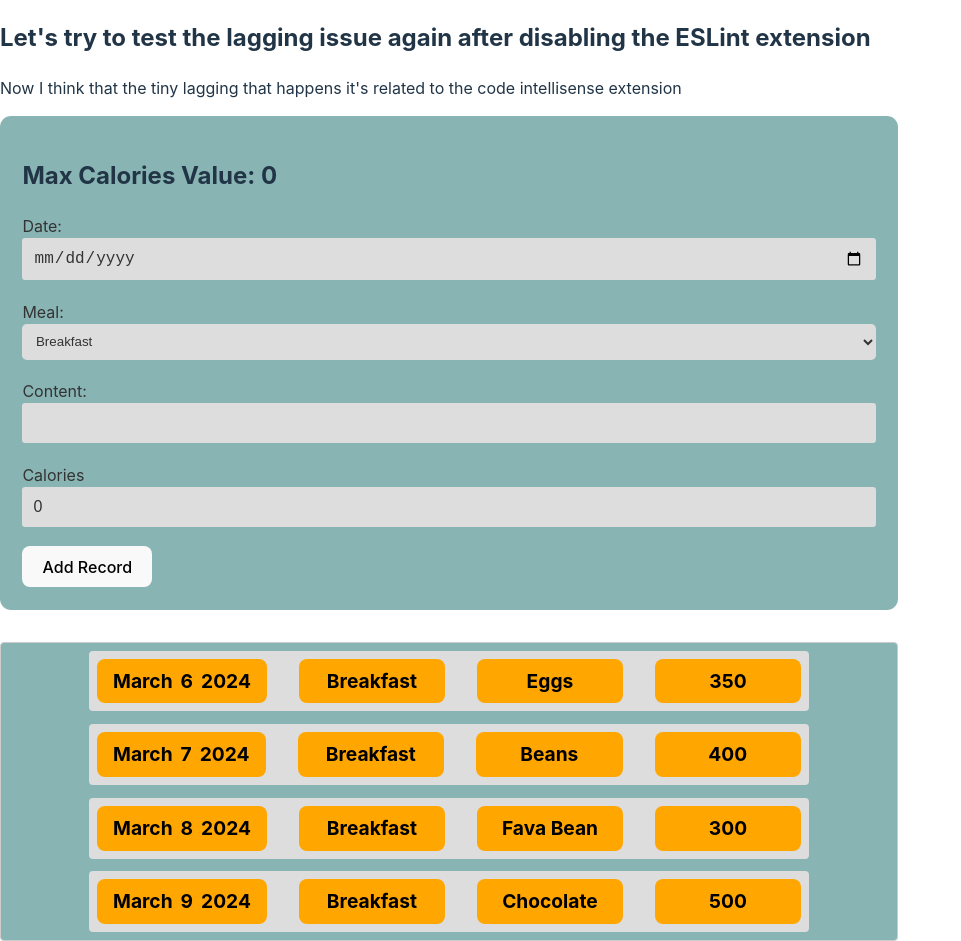
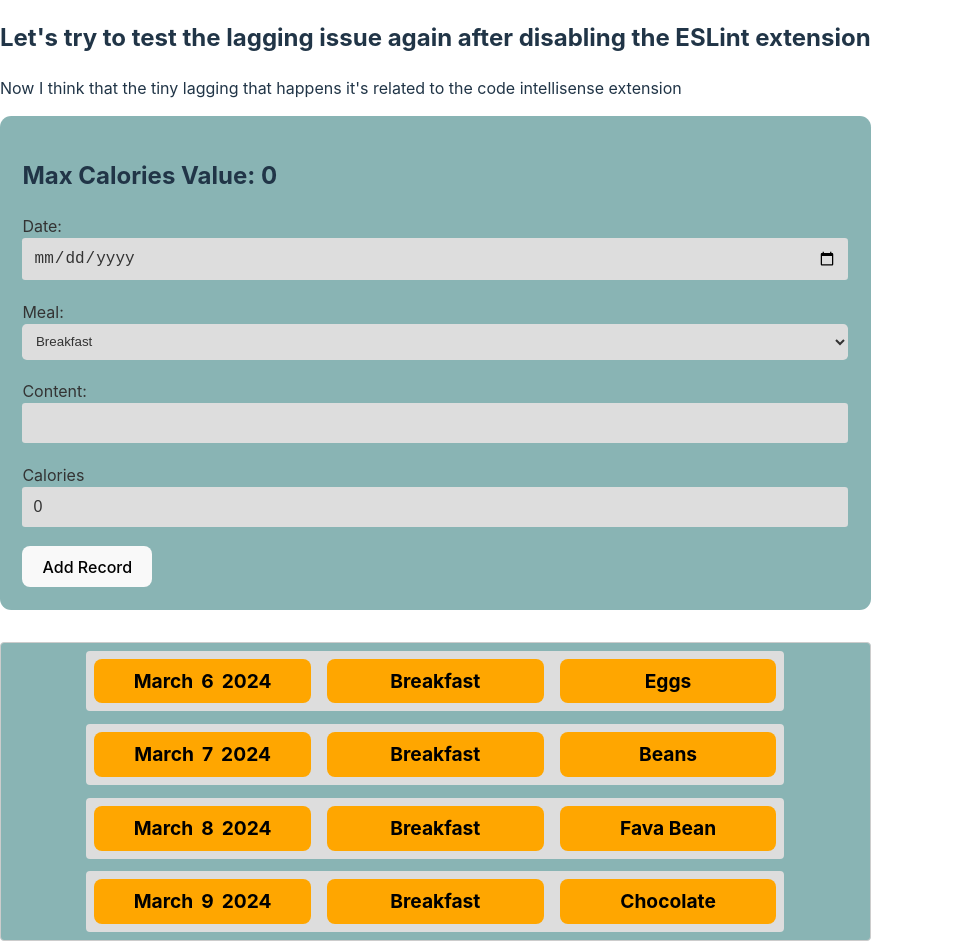
Before and after one commit to mostafafinal/Front-End-Tutorial, a React (Vite) app in the folder react/calorie-tracker/: page / in a window 1280 px wide. Shown: the whole page, without its empty margins (0-961 px from the left). Built offline with nearby package versions, Linux system fonts and the light colour scheme.

Commit message:
React learning tasks

```diff
--- a/react/calorie-tracker/src/App.jsx
+++ b/react/calorie-tracker/src/App.jsx
@@ -1,11 +1,37 @@
-import {
-  RecordListItems,
-  RecordsList,
-} from "./components/recordList/RecordList";
+import { RecordListItems } from "./components/recordList/RecordList";
 import RecordForm from "./components/recordForm/recordForm";
+import { useState } from "react";
+const RecordsList = [
+  {
+    meal: "Breakfast",
+    calories: 350,
+    content: "Eggs",
+    date: new Date("2024-03-06"),
+  },
+  {
+    meal: "Breakfast",
+    calories: 400,
+    content: "Beans",
+    date: new Date("2024-03-07"),
+  },
+  {
+    meal: "Breakfast",
+    calories: 300,
+    content: "Fava Bean",
+    date: new Date("2024-03-08"),
+  },
+  {
+    meal: "Breakfast",
+    calories: 500,
+    content: "Chocolate",
+    date: new Date("2024-03-09"),
+  },
+];
 function App() {
-  const formSubmitHandler = (records) => {
-    console.log(records);
+  const [recordsList, setRecordList] = useState(RecordsList);
+  const formSubmitHandler = (rec) => {
+    setRecordList([...recordsList, rec]);
+    console.log(rec);
   };
   return (
     <div className="App">
@@ -21,7 +47,7 @@ function App() {
         <RecordForm onFormSubmit={formSubmitHandler} />
       </div>
       <div className="list-wrapper">
-        <RecordListItems records={RecordsList} />
+        <RecordListItems records={recordsList} />
       </div>
     </div>
   );
--- a/react/calorie-tracker/src/components/recordForm/recordForm.jsx
+++ b/react/calorie-tracker/src/components/recordForm/recordForm.jsx
@@ -1,14 +1,13 @@
 import { useState } from "react";
 import "./CaloriesRecordForm.css";
 function RecordForm(props) {
-  const [clickNumber, setClickNumber] = useState(0);
   const [maxCaloriesValue, setMaxCaloriesValue] = useState(0);
   //   const [dateValue, setDateValue] = useState();
   //   const [mealValue, setMealValue] = useState();
   //   const [contentValue, setContentValue] = useState();
   //   const [caloriesValue, setCaloriesValue] = useState();
   const DEFAULT_VALUE = {
-    date: "",
+    date: new Date(),
     meal: "",
     content: "",
     calories: 0,
@@ -17,7 +16,7 @@ function RecordForm(props) {
   const dateChangeHandler = (event) => {
     setMealRecord({
       ...mealRecord,
-      date: event.target.value,
+      date: new Date(event.target.value),
     });
   };
   const mealChangeHandler = (event) => {
--- a/react/calorie-tracker/src/components/recordList/RecordList.css
+++ b/react/calorie-tracker/src/components/recordList/RecordList.css
@@ -11,15 +11,15 @@
     margin: auto;
     display: flex;
     background-color: #ddd;
-    gap: 2rem;
+    gap: 1rem;
     justify-content: center;
     align-items: center;
     &:not(:last-of-type) {
       margin-bottom: 0.8rem;
     }
     li {
-      width: 10rem;
       text-align: center;
+      width: 12rem;
       cursor: pointer;
       padding: 0.5rem 1rem;
       border-radius: 0.5rem;
@@ -29,6 +29,7 @@
       font-weight: 700;
       &.date {
         display: flex;
+        justify-content: center;
         gap: 0.5rem;
       }
     }
--- a/react/calorie-tracker/src/components/recordList/RecordList.jsx
+++ b/react/calorie-tracker/src/components/recordList/RecordList.jsx
@@ -1,31 +1,5 @@
 import "../recordList/RecordList.css";
 import { useState } from "react";
-const RecordsList = [
-  {
-    meal: "Breakfast",
-    calories: 350,
-    food: "Eggs",
-    date: new Date("2024-03-06"),
-  },
-  {
-    meal: "Breakfast",
-    calories: 400,
-    food: "Beans",
-    date: new Date("2024-03-07"),
-  },
-  {
-    meal: "Breakfast",
-    calories: 300,
-    food: "Fava Bean",
-    date: new Date("2024-03-08"),
-  },
-  {
-    meal: "Breakfast",
-    calories: 500,
-    food: "Chocolate",
-    date: new Date("2024-03-09"),
-  },
-];
 function RecordListItems({ records }) {
   if (!records || records.length === 0) {
     return <div>No records available</div>;
@@ -35,10 +9,6 @@ function RecordListItems({ records }) {
     const month = obj.date.toLocaleString("default", { month: "long" });
     const day = obj.date.getDate();
     const year = obj.date.getFullYear();
-    const [currentCalories, setCurrentCalories] = useState(obj.calories);
-    const currentCaloriesHandler = () => {
-      setCurrentCalories(currentCalories + 10);
-    };
     return (
       <ul key={index} className="record-list">
         <li className="date">
@@ -47,11 +17,10 @@ function RecordListItems({ records }) {
           <div>{year}</div>
         </li>
         <li>{obj.meal}</li>
-        <li>{obj.food}</li>
-        <li onClick={currentCaloriesHandler}>{currentCalories}</li>
+        <li>{obj.content}</li>
       </ul>
     );
   });
 }
 
-export { RecordListItems, RecordsList };
+export { RecordListItems };
```
